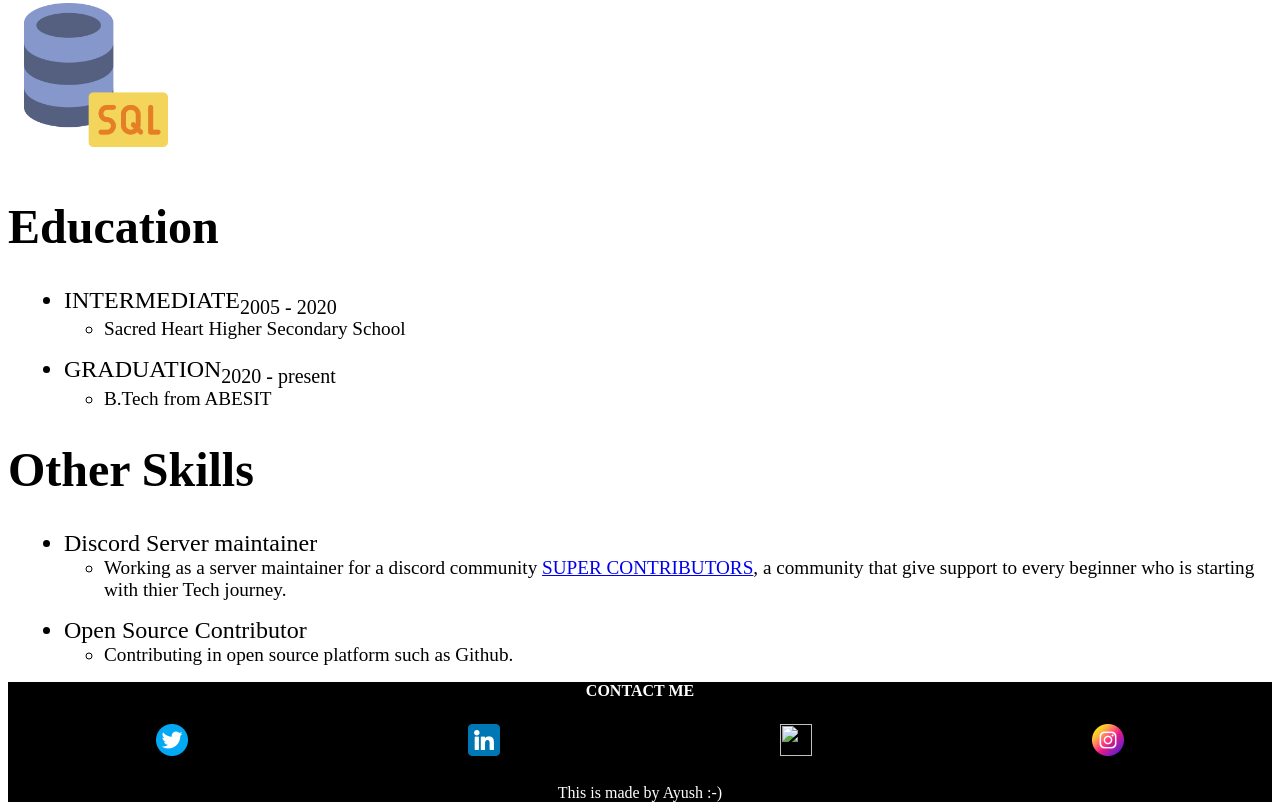
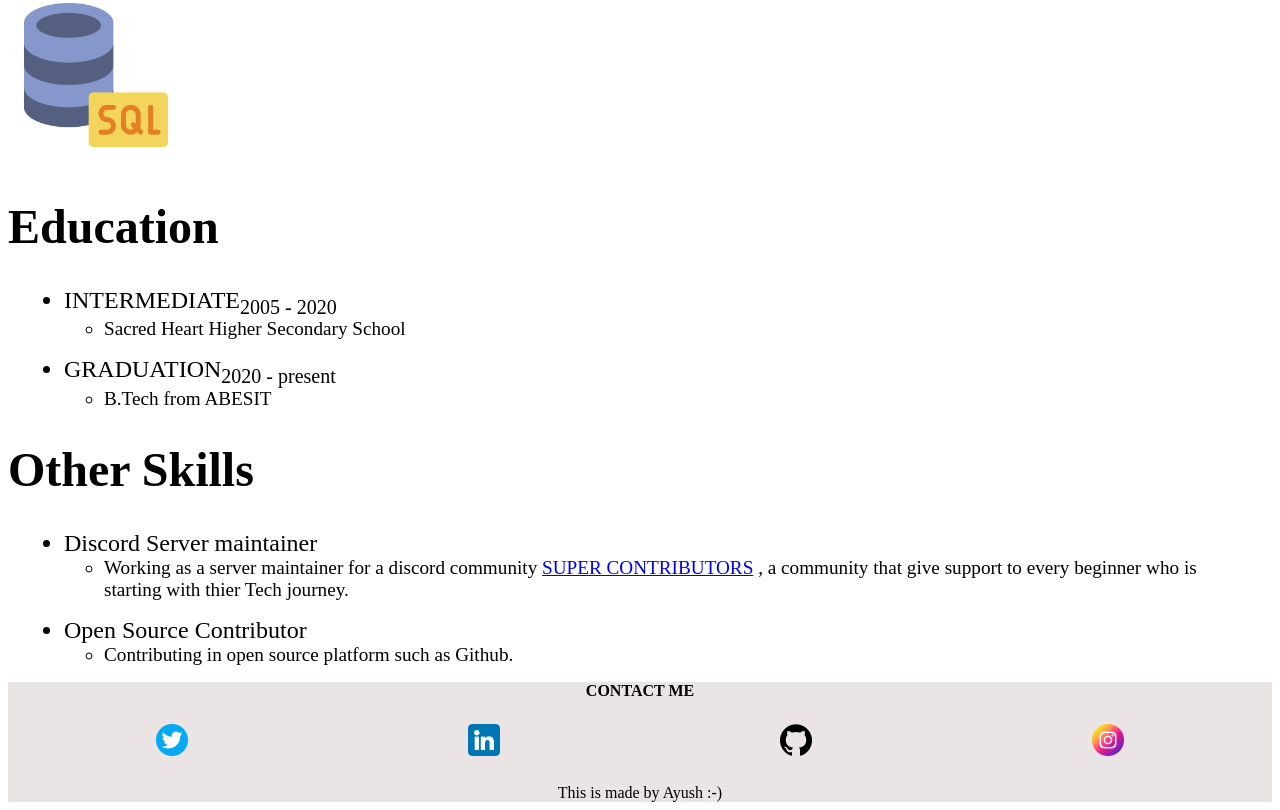
Before and after one commit to ayush11122/my-page, a plain HTML site: page resume.html in a window 1280 px wide. Shown: the part 554-1364 px from the top of the page. Drawn offline with Linux system fonts and the light colour scheme.

Commit message:
chnage in footer

```diff
--- a/resume.css
+++ b/resume.css
@@ -74,8 +74,8 @@ body{
 /*                       section-6                */
 
 .section_6{
-    background-color: black;
-    color: white;
+    background-color: rgb(235, 228, 228);
+    color: rgb(0, 0, 0);
 
 }
 
--- a/resume.html
+++ b/resume.html
@@ -52,7 +52,7 @@
             <ul>
                 <li class="points">Discord Server maintainer
                     <ul>
-                        <li class="about_points">Working as a server maintainer for a discord community <a href="https://discord.gg/je9Wj8T38A">SUPER CONTRIBUTORS</a>,
+                        <li class="about_points">Working as a server maintainer for a discord community <a href="https://discord.gg/je9Wj8T38A">SUPER CONTRIBUTORS</a> ,
                              a community that give support to every beginner who is starting with thier Tech journey. </li>
                     </ul>
                 </li>
@@ -76,7 +76,7 @@
 
                     <a href="https://twitter.com/ayush_11122" class="ftr_sec"><img  class="social" src="/Image/twitter.png"></a>
                     <a href="https://www.linkedin.com/in/ayush-srivastava-198502219" class="ftr_sec"><img  class="social" src="/Image/linkedin.png"></a>
-                    <a href="https://github.com/klaus0512" class="ftr_sec"><img  class="social" src="/Image/github2.png"></a>
+                    <a href="https://github.com/klaus0512" class="ftr_sec"><img  class="social" src="/Image/github.png"></a>
                     <a href="https://www.instagram.com/ayush_05_12/" class="ftr_sec"><img  class="social" src="/Image/instagram.png"></a>
                 </div>
                 <div class="prt1">This is made by Ayush :-)</div>
```
